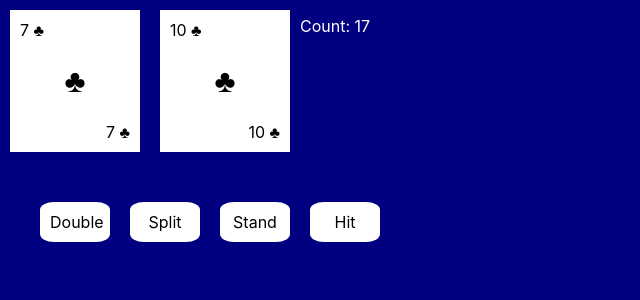
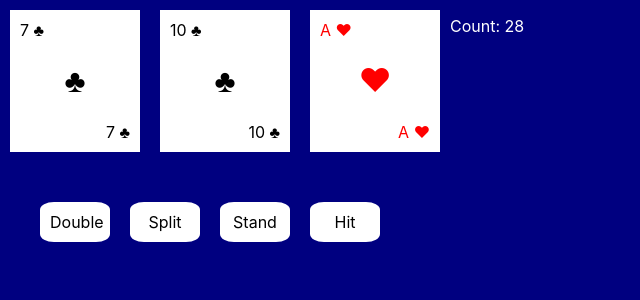
Before and after one commit to castanedadiego/Card-Games-FrontEnd, a React (Create React App) app: page / in a window 1280 px wide. Shown: the top 300 px of the page, without its empty margins (0-640 px from the left). Built offline with nearby package versions, Linux system fonts and the light colour scheme.

Commit message:
hit button functionality

```diff
--- a/src/components/buttonBar/ButtonBar.jsx
+++ b/src/components/buttonBar/ButtonBar.jsx
@@ -8,7 +8,7 @@ export default function ButtonBar(props) {
             <div className= "double">Double</div>
             <div className= "split">Split</div>
             <div className= "stand">Stand</div>
-            <div className= "hit" onClick= {props.hit}>Hit</div>
+            <div className= "hit" onClick= {props.onClick}>Hit</div>
         </div>
     )
 }
--- a/src/components/hand/Hand.jsx
+++ b/src/components/hand/Hand.jsx
@@ -4,28 +4,27 @@ import Card from '../card/Card';
 
 export default function Hand(props) {
 
-    let h= props.cards;
+    const [sum, setSum] = useState(props.cards.num);
 
-    const [sum, setSum] = useState(
-        h.num
+    const [handCards, setHandCards]= useState(
+        props.cards.drawn_cards
     );
 
-    const [handCards, setHandCards]= useState(
-        h.drawn_cards
-    );
+    const renderCards= ()=> {
+        let _cards =[];
 
-    let cards = [];
-
-    handCards.forEach(card => {
-        cards.push(
+        handCards.forEach(card => {
+             _cards.push(
             <Card value= {card.candyRank} suit= {card._suit}/>
         )
 
-    });
+    })
+        return _cards;
+    };
 
     return (
         <div className= "hand">
-            {cards}
+            {renderCards()}
             <p>Count: {sum} </p>
         </div>
     )
--- a/src/components/playingSpace/PlayingSpace.jsx
+++ b/src/components/playingSpace/PlayingSpace.jsx
@@ -3,30 +3,33 @@ import ButtonBar from '../buttonBar/ButtonBar'
 import Hand from '../hand/Hand'
 import {Deck, PlayerHand} from '../../bj.js'
 
+function useForceUpdate(){
+    const [value, setValue] = useState(0); // integer state
+    return () => setValue(value => value + 1); // update the state to force render
+}
+
 export default function PlayingSpace() {
-
     var d= new Deck();
     var h = new PlayerHand();
 
+    h.add_card(d.draw(1));
+    h.add_card(d.draw(2));
+    h.add_card(d.draw(3));
 
     const [playerHand, setPlayerHand ] = useState(h);
 
+    const forceUpdate = useForceUpdate();
+
     const hitCard = () => {
-
-        h.add_card(d.draw(3));
+        h.add_card(d.draw(1))
         setPlayerHand(h);
+        forceUpdate();
     }
 
-
-
-    h.add_card(d.draw(1));
-    h.add_card(d.draw(2));
-
-
     return (
-        <div>
-            <Hand cards = {playerHand} />
-            <ButtonBar hit= {hitCard}/>
+        <div >
+            <Hand cards = {h} />
+            <ButtonBar onClick= {hitCard} />
         </div>
     )
 }
```
